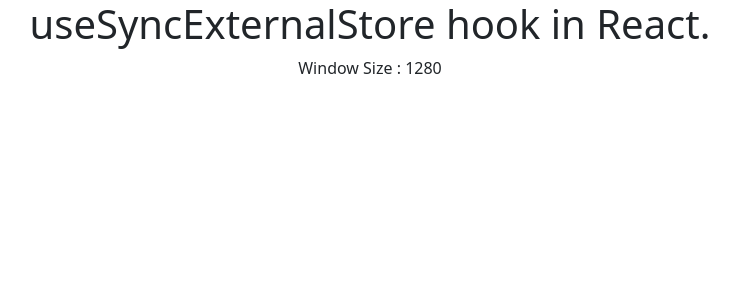
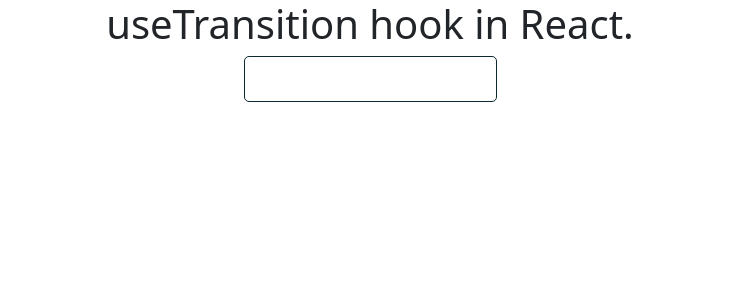
Before and after one commit to AKSHAY0128W/React, a React (Create React App) app: page / in a window 1280 px wide. Shown: the top 300 px of the page, without its empty margins (270-1009 px from the left). Built offline with nearby package versions, Linux system fonts and the light colour scheme.

Commit message:
Learn useTransition hook in React.

```diff
--- a/src/App.jsx
+++ b/src/App.jsx
@@ -1,25 +1,55 @@
-import React, { useState, useSyncExternalStore } from 'react'
+import React, { useEffect, useState, useTransition } from 'react'
 import './App.css'
 
 
 function App() {
 
   // Example 1
+  const [isPending, startTransition] = useTransition()
+  const [count, setCount] = useState(0) // Use useState here, not useEffect
 
-  const width = useSyncExternalStore((listener) => {
-    window.addEventListener("resize", listener);
-    return () => {
-      window.removeEventListener("resize", listener)
-    }
-  }, () => window.innerWidth)
+
+  // Example 2
+
+  const [input, setInput] = useState()
+  const [dataList, setDataList] = useState([])
+
+
+  const dataSize = 10000;
+
+  // Function
+  const handleChange = (e) => {
+
+    setInput(e.target.value);
+    startTransition(() => {
+      const a = [];
+      for (let i = 0; i < dataSize; i++) {
+        a.push(e.target.value)
+      }
+      setDataList(a);
+    })
+  };
+
 
 
   return (
     <div className='App'>
+      <h1>useTransition hook in React.</h1>
 
-      <h1>useSyncExternalStore hook in React.</h1>
-      {/* Example 1 */}
-      <p>Window Size : {width}</p>
+      {/* Example 2 */}
+
+      <input type="text" value={input} onChange={handleChange} />
+      {
+        isPending ?
+          <div className="spinner-border mt-5 text-primary" role="status">
+            <span className="sr-only"></span>
+          </div> : // Display a spinner when isPending is true
+          dataList.map((item, index) => {
+            return <div key={index}>{item}</div>
+          })
+      }
+
+
     </div >
   )
 }
```
